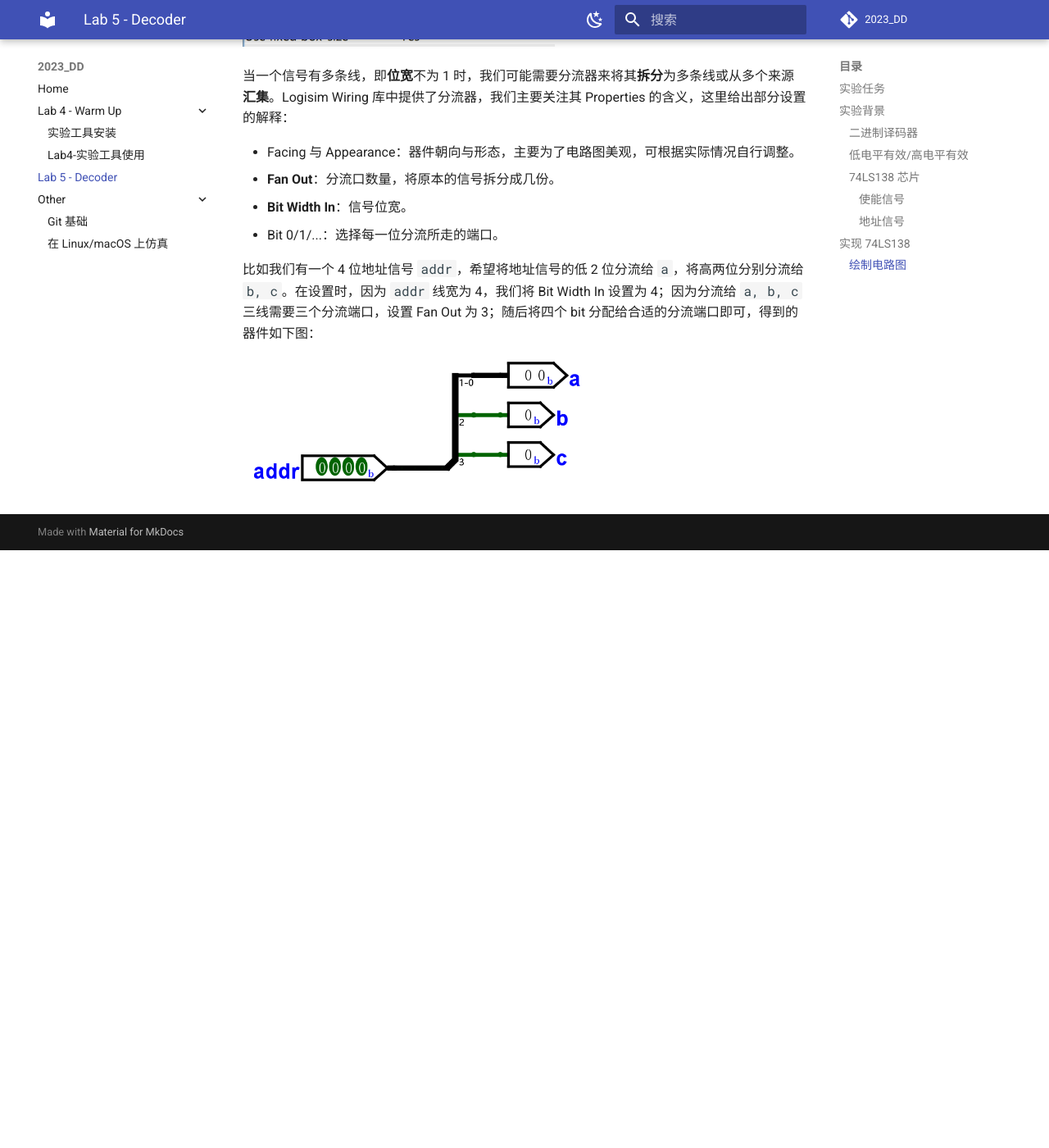
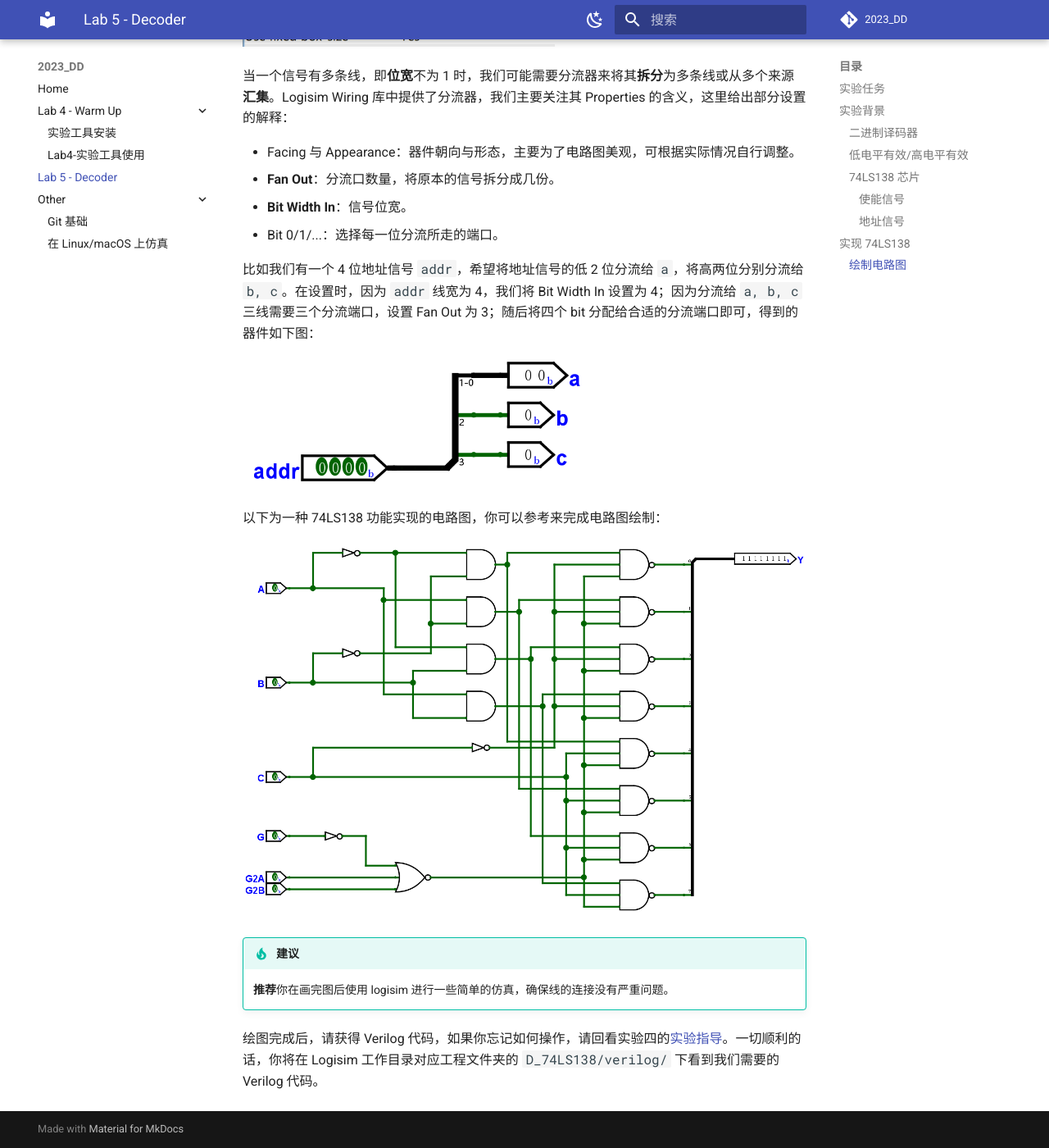
Before and after one commit to Guahao31/2023_DD, an MkDocs documentation site: the page built from docs/lab5/decoder.md, in a window 1280 px wide and 1400 px high, scrolled down 2490 px. Shown: the whole window at 82% size. Built offline with MkDocs 1.6.1 and Material for MkDocs 9.7.7, drawn with Linux system fonts in a browser that asks for light colours; comment, search, counter and statistics services are not loaded; before the commit the page ends 3161 px from its top, so only the background shows below that.

Commit message:
udpate: circuit

```diff
--- a/docs/lab5/decoder.md
+++ b/docs/lab5/decoder.md
@@ -68,3 +68,12 @@
 比如我们有一个 4 位地址信号 `addr`，希望将地址信号的低 2 位分流给 `a`，将高两位分别分流给 `b, c`。在设置时，因为 `addr` 线宽为 4，我们将 Bit Width In 设置为 4；因为分流给 `a, b, c` 三线需要三个分流端口，设置 Fan Out 为 3；随后将四个 bit 分配给合适的分流端口即可，得到的器件如下图：
 
 <img src="../pic/example_splitter.png" style="zoom:60%">
+
+以下为一种 74LS138 功能实现的电路图，你可以参考来完成电路图绘制：
+
+<img src="../pic/D_74LS138_sch.png" style="display: block; margin: 0 auto; zoom:60%">
+
+!!!tip "建议"
+    **推荐**你在画完图后使用 logisim 进行一些简单的仿真，确保线的连接没有严重问题。
+
+绘图完成后，请获得 Verilog 代码，如果你忘记如何操作，请回看实验四的[实验指导](../warmup/lab4.md#logisim-export-verilog)。一切顺利的话，你将在 Logisim 工作目录对应工程文件夹的 `D_74LS138/verilog/` 下看到我们需要的 Verilog 代码。
```
Also changed, not shown: docs/lab5/pic/D_74LS138_sch.png (added).
